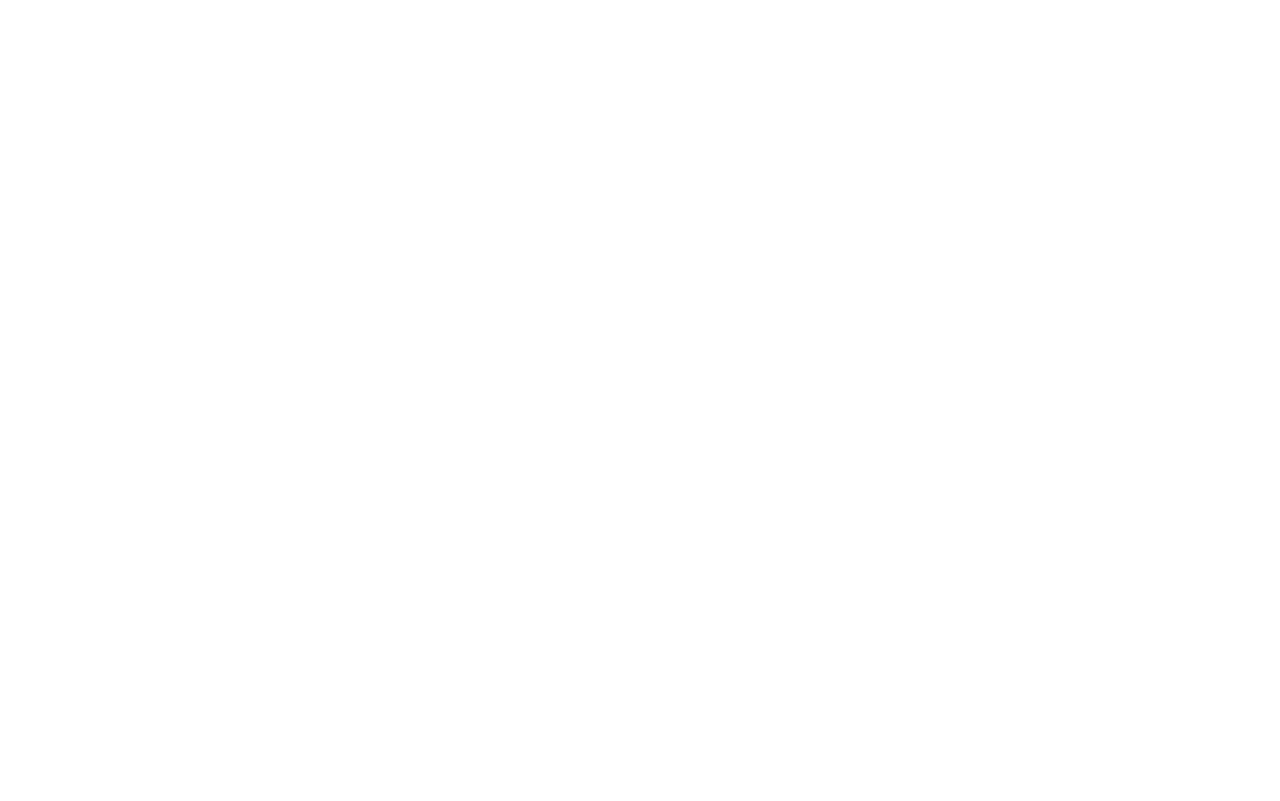
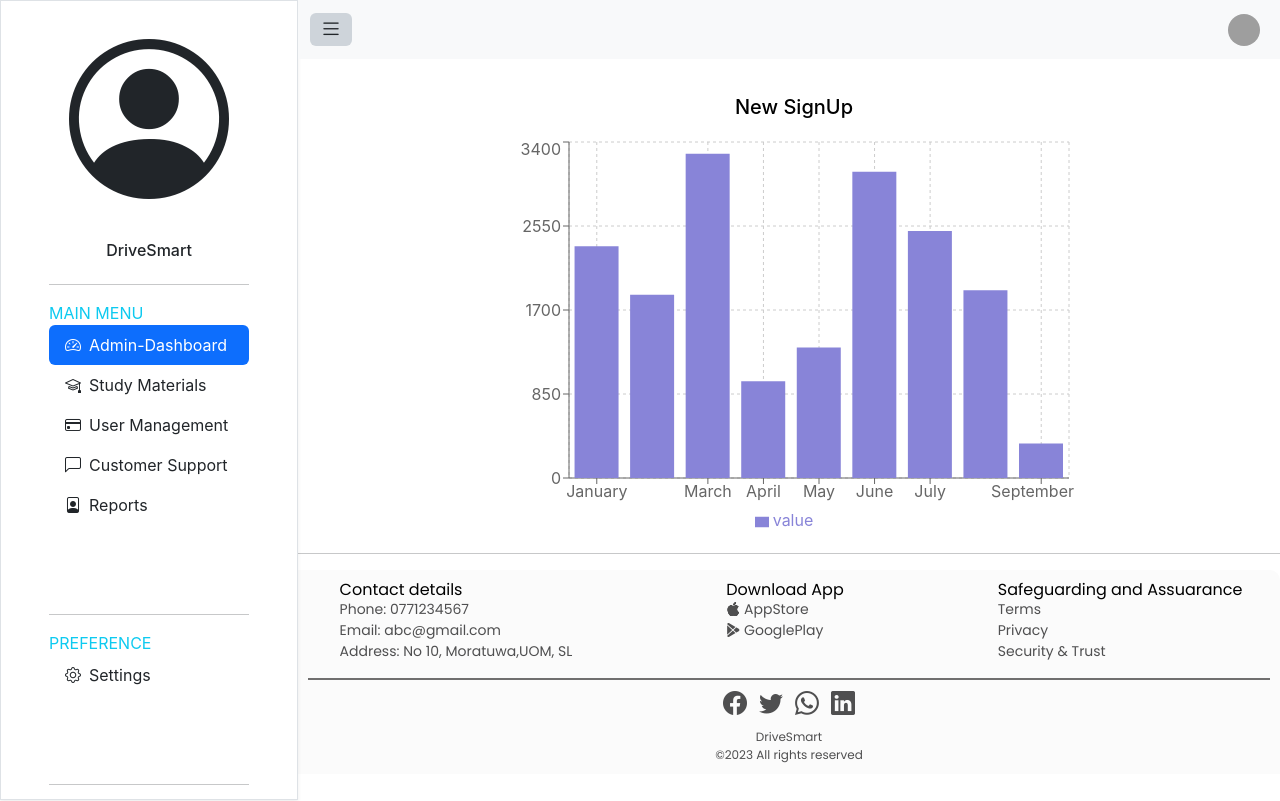
Before and after one commit to OshnMdw/DriveSmart-Admin, a React (Create React App) app: page /dashboard/reports in a window 1280 px wide. Before the commit this address had no page. Built offline with nearby package versions, Linux system fonts and the light colour scheme; grey boxes are pictures that could not be loaded.

Commit message:
New SignUp in report view added

```diff
--- a/package.json
+++ b/package.json
@@ -14,6 +14,7 @@
     "react-dom": "^18.2.0",
     "react-router-dom": "^6.15.0",
     "react-scripts": "5.0.1",
+    "recharts": "^2.8.0",
     "web-vitals": "^2.1.4"
   },
   "scripts": {
--- /dev/null
+++ b/src/assets/CSS/reportsStyle.css
@@ -0,0 +1,7 @@
+.progress__background{
+    display: flex;
+    flex-direction: column;
+    align-items: center; /* Center horizontally */
+    justify-content: center; /* Center vertically */
+    margin-top: 2rem;
+}
--- a/src/components/OffCanvasNavComponent.js
+++ b/src/components/OffCanvasNavComponent.js
@@ -47,7 +47,7 @@
         </li>
         <li>
 
-          <Link to="/dashboard/aboutus" className="nav-link text-dark">
+          <Link to="/dashboard/reports" className="nav-link text-dark">
             <i class="bi bi-file-person pe-2"></i>
             Reports
           </Link>
--- a/src/routes/AllRoutes.js
+++ b/src/routes/AllRoutes.js
@@ -20,6 +20,7 @@
 import AddPracticeTestView from '../views/AddPracticeTestView';
 import EditUserInfoView from '../views/EditUserInfoView';
 import ComplaintsView from '../views/ComplaintsView';
+import ReportsView from '../views/ReportsView';
 
 function AllRoutes() {
   return (
@@ -44,6 +45,7 @@
           <Route path='/headings/addHeading' element = {<AddHeadingView/>}/>
           <Route path = '/allusers/edit' element={<EditUserInfoView/>} />
           <Route path = '/complaintsView' element={<ComplaintsView/>}/>
+          <Route path = '/dashboard/reports' element={<ReportsView/>}/>
         </Route>
      </Routes>
   )
--- a/src/views/AdminDashboard.js
+++ b/src/views/AdminDashboard.js
@@ -1,10 +1,7 @@
-import { Button } from "react-bootstrap";
 import Card from 'react-bootstrap/Card';
-import NavBarInner from "../components/NavBarInner";
 import FrameComponent from "../components/FrameComponent";
 import '../assets/CSS/adminDashboard.css'
-import HeadingsView from "./HeadingsView";
-import { Link, redirect } from "react-router-dom";
+import { Link } from "react-router-dom";
 
 const AdminDashboard = () => {
     return (
@@ -20,44 +17,30 @@
                             <Link role='button' className="cardButton btn" to='/headings'>Show all headings</Link>
                             <Link role='button' className="cardButton btn" to='/allpracticetests'>Show all practice tests</Link>
                             </div>
-
-
-
                         </Card.Body>
-
                     </Card>
 
                     <Card style={{width : '80%', border: 'none', boxShadow: 2,margin : 10}}>
                         <Card.Body style={{display : 'flex',flexDirection : 'column',width : '100%',justifyContent : 'center',alignItems : 'center'}}>
-                            <Card.Title><p className="CourseHeading" style={{ textAlign: 'center' }}>Handle Study materials</p></Card.Title>
+                            <Card.Title><p className="CourseHeading" style={{ textAlign: 'center' }}>User Management</p></Card.Title>
                             <div style={{display : 'flex',flexDirection : 'column',width : '80%',rowGap : 10 , justifyContent : 'center',alignItems:'center'}}>
                             <Link role='button' className="cardButton btn" to='/allusers'>Show all users</Link>
                             <Link role='button' className="cardButton btn" to='/headings'>Show all complaints</Link>
                             <Link role='button' className="cardButton btn" to='/headings'>Show all refund requests</Link>
                             </div>
-
-
-
                         </Card.Body>
-
                     </Card>
 
                     <Card style={{width : '80%', border: 'none', boxShadow: 2,margin : 10}}>
                         <Card.Body style={{display : 'flex',flexDirection : 'column',width : '100%',justifyContent : 'center',alignItems : 'center'}}>
-                            <Card.Title><p className="CourseHeading" style={{ textAlign: 'center' }}>Handle Study materials</p></Card.Title>
+                            <Card.Title><p className="CourseHeading" style={{ textAlign: 'center' }}>Reports</p></Card.Title>
                             <div style={{display : 'flex',flexDirection : 'column',width : '80%',rowGap : 10 , justifyContent : 'center',alignItems:'center'}}>
-                            <Link role='button' className="cardButton btn" to='/headings'>Generate reports</Link>
+                            <Link role='button' className="cardButton btn" to='/dashboard/reports'>Generate reports</Link>
                             </div>
-
-
-
                         </Card.Body>
-
                     </Card>
 
             </div>
-
-
         </FrameComponent>
 
     )
--- /dev/null
+++ b/src/views/ReportsView.js
@@ -0,0 +1,64 @@
+import React from "react";
+import { BarChart, Bar, XAxis, YAxis, CartesianGrid, Tooltip, Legend } from "recharts";
+import '../assets/CSS/reportsStyle.css';
+import FrameComponent from '../components/FrameComponent'
+
+const BarRechartComponent = () => {
+  const data = [
+    {
+      name: "January",
+      value: 2345
+    },
+    {
+      name: "February",
+      value: 1855
+    },
+    {
+      name: "March",
+      value: 3280
+    },
+    {
+      name: "April",
+      value: 980
+    },
+    {
+      name: "May",
+      value: 1320
+    },
+    {
+      name: "June",
+      value: 3100
+    },
+    {
+        name: "July",
+        value: 2500
+      },
+      {
+        name: "August",
+        value: 1900
+      },
+      {
+        name: "September",
+        value: 350
+      }
+  ];
+
+  return (
+    <FrameComponent>
+      <div data-aos="fade-up" className="progress__background">
+        <h5 style={{ padding: "4px 0 10px 10px", textAlign: "start", color: "black" }}>New SignUp</h5>
+        <BarChart width={570} height={400} data={data} >
+          <CartesianGrid strokeDasharray="3 3" />
+          <XAxis dataKey="name" />
+          <YAxis />
+          <Tooltip />
+          <Legend />
+          <Bar dataKey="value" fill="#8884d8" />
+        </BarChart>
+      </div>
+    </FrameComponent>
+
+  );
+};
+
+export default BarRechartComponent;
```
Also changed, not shown: 1 other file (tests, documents, lock files or other folders).
